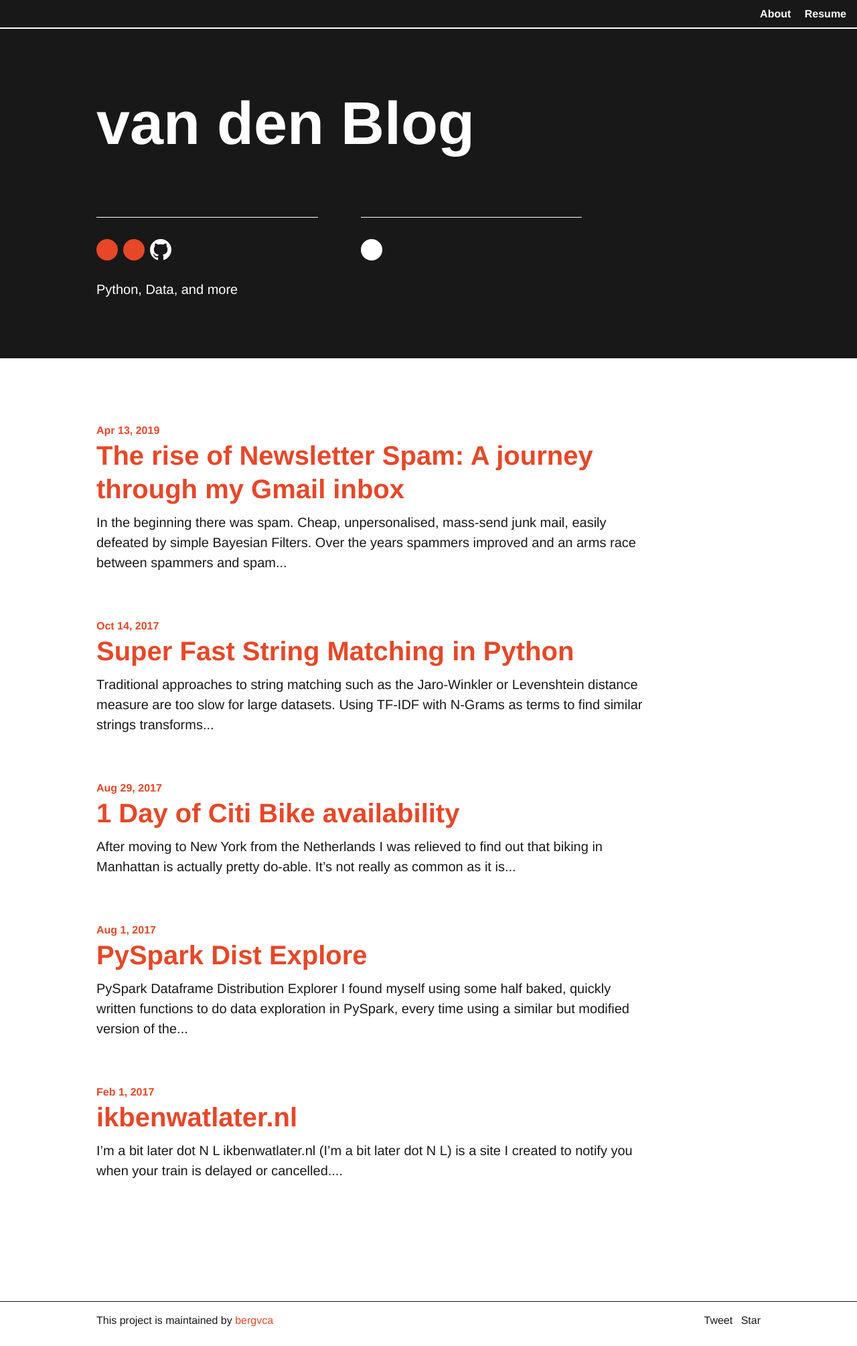
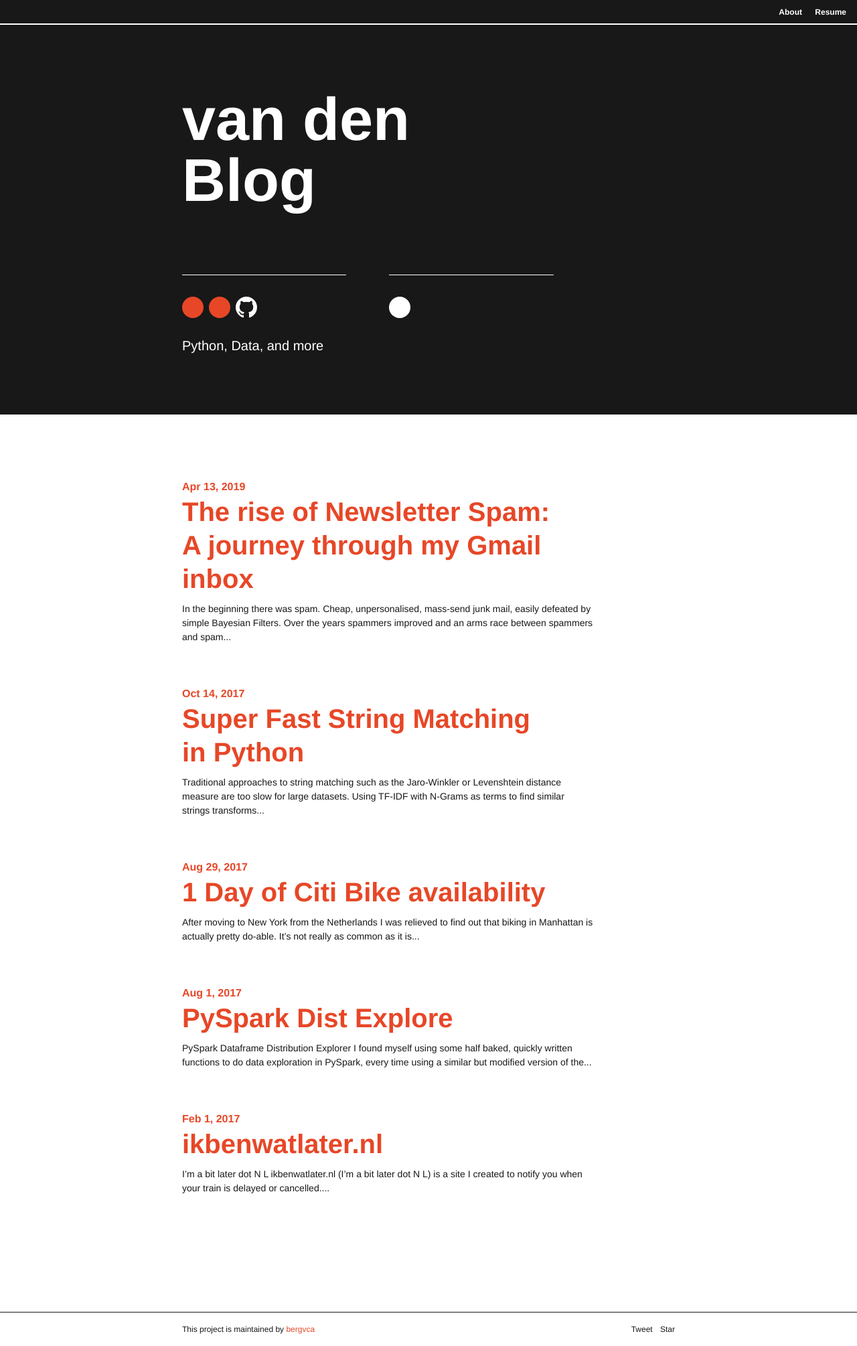
Before and after one commit to Bergvca/bergvca.github.io, a Jekyll site: the page built from index.html, in a window 1280 px wide. Shown: the whole page at 67% size. Built offline with Jekyll 4.4.1, drawn with Linux system fonts in a browser that asks for light colours; comment, search, counter and statistics services are not loaded.

Commit message:
updated font size

```diff
--- a/_sass/_variables.scss
+++ b/_sass/_variables.scss
@@ -1,8 +1,8 @@
 
 // Font family
 $body-font-family: "Helvetica Neue", Arial, sans-serif;
-$body-font-size: 16px;
-$prose-font-size: 20px;
+$body-font-size: 12px;
+$prose-font-size: 14px;
 
 
 // Type scale
```
Also changed, not shown: 2 other files.
